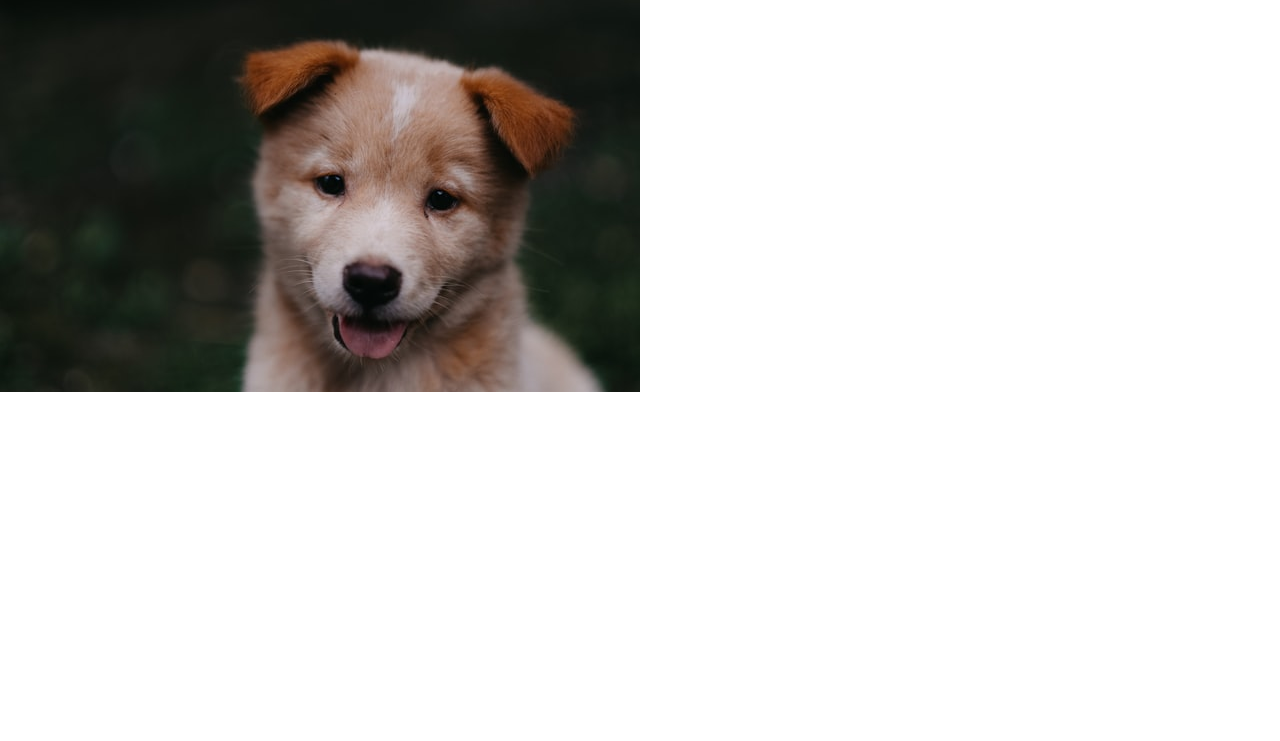
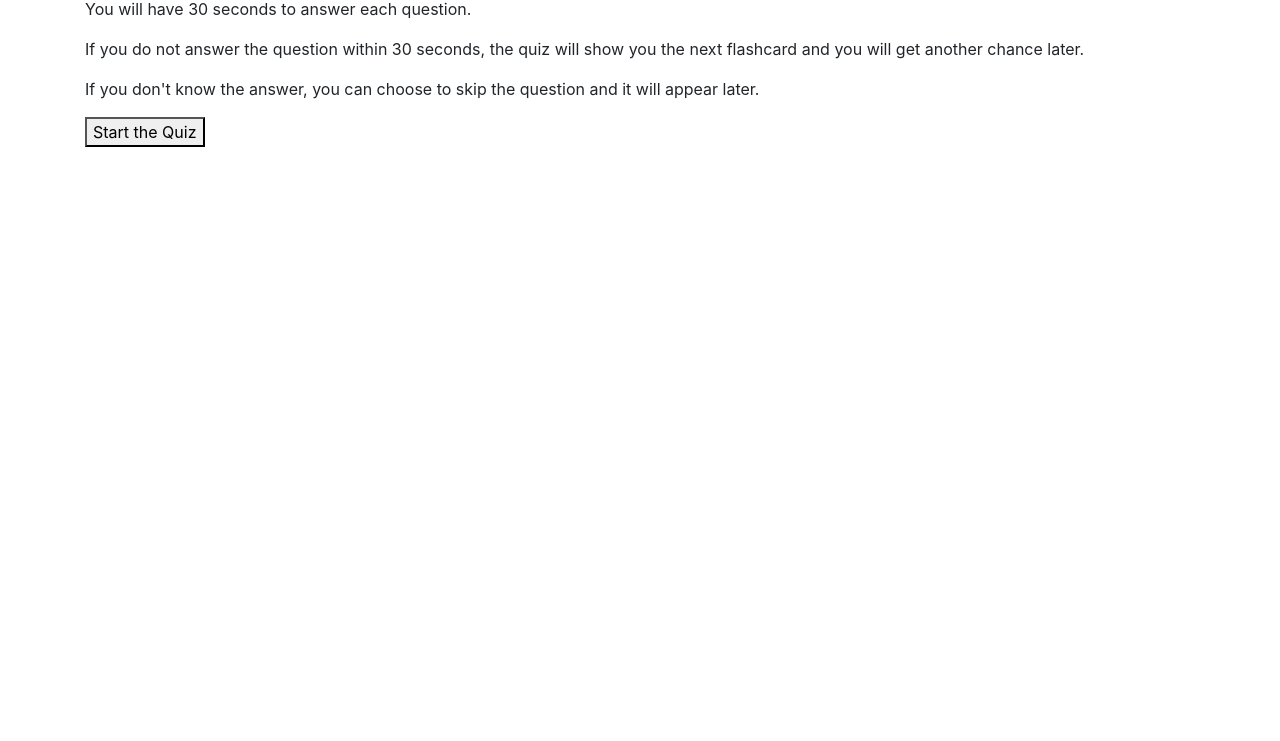
Before and after one commit to LINDGRENBA/my-coding-test, a website built with webpack: page src/index.html in a window 1280 px wide. Shown: the part 59-800 px from the top of the page. Built offline with nearby package versions, Linux system fonts and the light colour scheme.

Commit message:
Add initial UI logic and html.

```diff
--- a/src/create-quiz.js
+++ b/src/create-quiz.js
@@ -24,7 +24,7 @@ export class Quiz {
     // wrongAnswers.push(this.flashcards[index]);
   }
 
-};
+}
 
 
 //could use setTimeout to change index after 30 seconds
--- a/src/index.html
+++ b/src/index.html
@@ -6,7 +6,15 @@
   <title>NPM-Webpack-Template</title>
 </head>
 <body>
-  <div>Hello world!</div>
-  <img src="./../assets/images/stock-puppy-photo.jpg" alt="stock photo of a puppy">
+  <div class="container">
+    <div id="beforeQuiz">
+      <h1>Coding Quiz</h1>
+      <p>You will have 30 seconds to answer each question.</p>
+      <p>If you do not answer the question within 30 seconds, the quiz will show you the next flashcard and you will get another chance later.</p>
+      <p>If you don't know the answer, you can choose to skip the question and it will appear later.</p>
+      <button id="startQuiz" type="submit">Start the Quiz</button>
+    </div>
+
+  </div>
 </body>
 </html>
--- a/src/main.js
+++ b/src/main.js
@@ -2,3 +2,10 @@ import 'bootstrap';
 import 'bootstrap/dist/css/bootstrap.min.css';
 import './styles.css';
 import $ from "jquery";
+import { Quiz } from './create-quiz.js';
+import { Flashcard } from './create-flashcard.js';
+
+
+$(document).ready(function() {
+
+});
```
Also changed, not shown: README.md.
